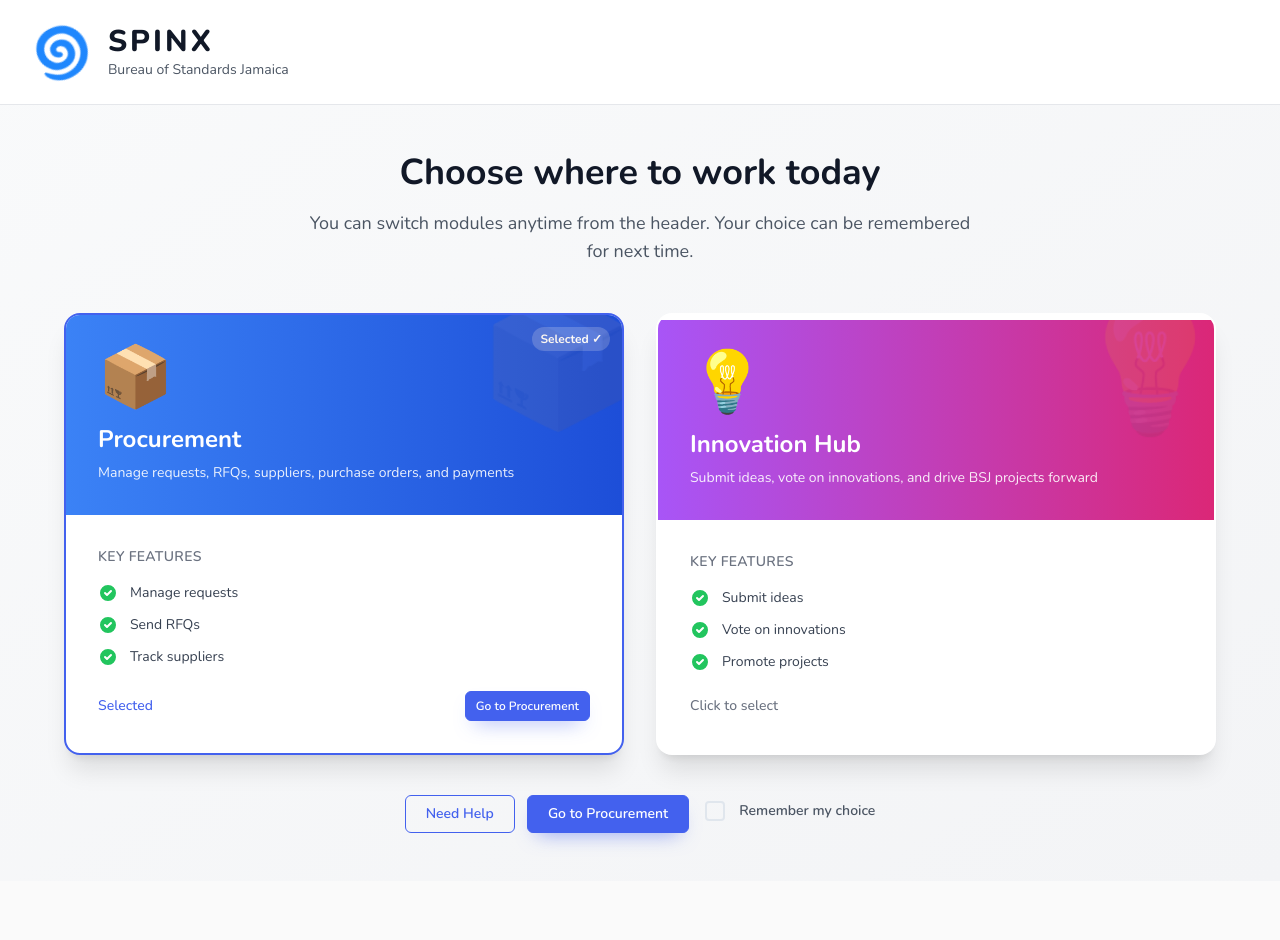
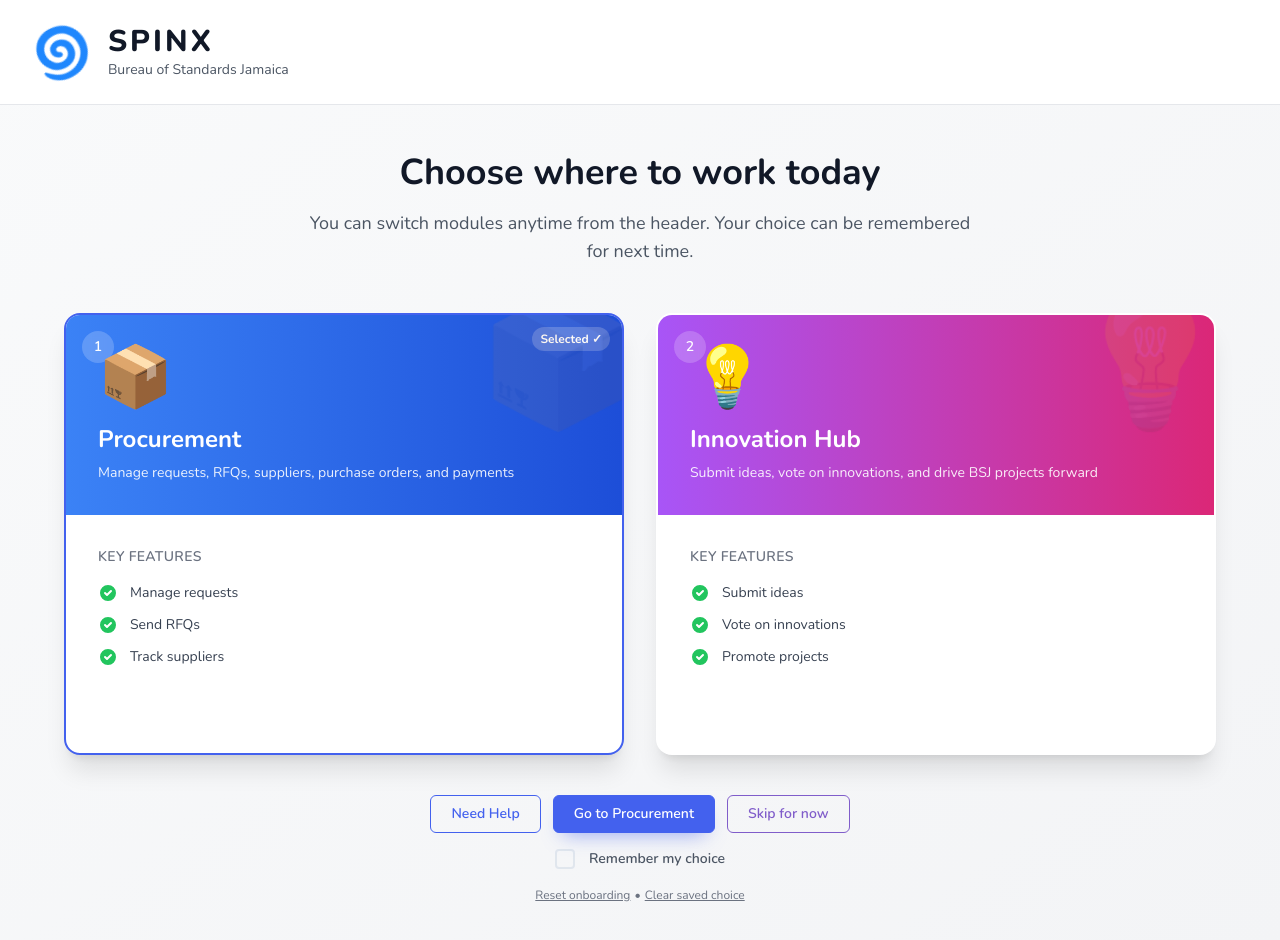
Before and after one commit to standardsja/pms, a React (Vite) app: page /onboarding in a window 1280 px wide. Both pictures are taken after a click on the radio button 344 px from the left and 529 px from the top of the page. Shown: the top 940 px of the page. Before the commit the page ends 881 px from the top, so only its background shows below. Built offline with nearby package versions, Linux system fonts and the light colour scheme.

Commit message:
feat: Enhance Onboarding component with selection announcement and navigation improvements

```diff
--- a/src/pages/Procurement/Auth/Onboarding.tsx
+++ b/src/pages/Procurement/Auth/Onboarding.tsx
@@ -1,4 +1,4 @@
-import { useLocation, useNavigate } from 'react-router-dom';
+import { Link, useLocation, useNavigate } from 'react-router-dom';
 import { useCallback, useEffect, useMemo, useRef, useState } from 'react';
 import { useDispatch } from 'react-redux';
 import { setPageTitle } from '../../../store/themeConfigSlice';
@@ -19,6 +19,7 @@ const Onboarding = () => {
     const isCommittee = currentUser?.role === 'INNOVATION_COMMITTEE';
 
     const [selected, setSelected] = useState<ModuleKey | null>(null);
+    const [selectionAnnouncement, setSelectionAnnouncement] = useState('');
     const [error, setError] = useState<string>('');
     const [isBusy, setIsBusy] = useState<boolean>(false);
     const [rememberChoice, setRememberChoice] = useState<boolean>(false);
@@ -58,6 +59,8 @@ const Onboarding = () => {
         // analytics: page viewed
         logEvent('onboarding_viewed', { role: currentUser?.role ?? 'unknown', force: forceOnboarding, hasLast: !!last, done });
     }, [dispatch, isCommittee, navigate, query, forceOnboarding, t]);
+
+    const displayName = useMemo(() => currentUser?.name || currentUser?.email?.split('@')[0] || '', [currentUser]);
 
     const modules = useMemo(() => {
         const base = [
@@ -148,6 +151,13 @@ const Onboarding = () => {
         }
     };
 
+    useEffect(() => {
+        if (selected) {
+            const title = modulesMap.current[selected]?.title || selected;
+            setSelectionAnnouncement(`${title} selected. Press Enter to continue.`);
+        }
+    }, [selected]);
+
     const onKeyDownRadios = useCallback((e: React.KeyboardEvent<HTMLDivElement>) => {
         if (!modules.length) return;
         const order = modules.map((m) => m.id);
@@ -160,6 +170,13 @@ const Onboarding = () => {
             e.preventDefault();
             const prev = order[(idx - 1 + order.length) % order.length];
             setSelected(prev);
+        } else if (/^[1-9]$/.test(e.key)) {
+            // Number shortcuts 1..N to select modules
+            const n = parseInt(e.key, 10) - 1;
+            if (n >= 0 && n < order.length) {
+                e.preventDefault();
+                setSelected(order[n]);
+            }
         } else if (e.key === 'Enter' || e.key === ' ') {
             e.preventDefault();
             handleContinue();
@@ -175,12 +192,11 @@ const Onboarding = () => {
                         <div className="text-5xl motion-safe:animate-[spin_20s_linear_infinite]">🌀</div>
                         <div>
                             <h1 className="text-3xl font-black text-gray-900 dark:text-white tracking-widest">SPINX</h1>
-                            <p className="text-sm text-gray-600 dark:text-gray-400">Bureau of Standards Jamaica</p>
+                            <p className="text-sm text-gray-600 dark:text-gray-400">Bureau of Standards Jamaica{displayName ? ` • Welcome, ${displayName}` : ''}</p>
                         </div>
                     </div>
                 </div>
             </div>
-
             {/* Main Content */}
             <div className="max-w-7xl mx-auto px-4 sm:px-6 lg:px-8 py-12">
                 <div className="text-center mb-12">
@@ -188,6 +204,8 @@ const Onboarding = () => {
                     <p className="text-lg text-gray-600 dark:text-gray-400 max-w-2xl mx-auto">
                         {t('onboarding.subtitle')}
                     </p>
+                    {/* ARIA live region for screen readers */}
+                    <div aria-live="polite" className="sr-only" id="onboarding-selection-announcer">{selectionAnnouncement}</div>
                 </div>
 
                 {error && (
@@ -205,7 +223,7 @@ const Onboarding = () => {
                     onKeyDown={onKeyDownRadios}
                     tabIndex={0}
                 >
-                    {modules.map((m) => {
+                    {modules.map((m, index) => {
                         const isActive = selected === m.id;
                         return (
                             <button
@@ -218,12 +236,17 @@ const Onboarding = () => {
                                     setSelected(m.id);
                                     logEvent('onboarding_selected', { selected: m.id });
                                 }}
+                                onDoubleClick={() => {
+                                    setSelected(m.id);
+                                    handleContinue();
+                                }}
                                 className={`group relative text-left bg-white dark:bg-gray-800 rounded-2xl shadow-xl hover:shadow-2xl transition-all duration-300 overflow-hidden border-2 focus:outline-none focus-visible:ring-4 focus-visible:ring-primary/30 ${
                                     isActive ? 'border-primary' : 'border-transparent hover:border-primary/60'
                                 }`}
                             >
                                 {/* Gradient Header */}
                                 <div className={`bg-gradient-to-r ${m.gradient} p-6 md:p-8 text-white relative overflow-hidden`}>
+                                    <span className="absolute left-4 top-4 inline-flex items-center justify-center w-8 h-8 rounded-full bg-white/20 backdrop-blur-sm text-sm font-semibold">{index + 1}</span>
                                     {isActive && (
                                         <span className="absolute top-3 right-3 bg-white/20 text-white text-xs font-bold px-2 py-1 rounded-full backdrop-blur-sm">
                                             {t('onboarding.badges.selected')}
@@ -238,9 +261,9 @@ const Onboarding = () => {
                                 </div>
 
                                 {/* Features List */}
-                                <div className="p-8">
+                                <div className="p-8 flex flex-col h-full">
                                     <h4 className="text-sm font-semibold text-gray-500 dark:text-gray-400 uppercase tracking-wide mb-4">{t('onboarding.keyFeatures')}</h4>
-                                    <ul className="space-y-3">
+                                    <ul className="space-y-3 flex-1">
                                         {m.features.map((feature, idx) => (
                                             <li key={idx} className="flex items-center gap-3 text-gray-700 dark:text-gray-300">
                                                 <svg className="w-5 h-5 text-green-500 flex-shrink-0" fill="currentColor" viewBox="0 0 20 20">
@@ -263,6 +286,7 @@ const Onboarding = () => {
                                             </span>
                                         </div>
                                         {isActive && (
+                                            <div className="flex items-center gap-3">
                                                 <button
                                                     type="button"
                                                     className="btn btn-primary btn-sm"
@@ -272,6 +296,14 @@ const Onboarding = () => {
                                                     {selected === 'ih' && t('onboarding.goTo.ih')}
                                                     {selected === 'committee' && t('onboarding.goTo.committee')}
                                                 </button>
+                                                <button
+                                                    type="button"
+                                                    className="btn btn-outline-secondary btn-sm"
+                                                    onClick={() => navigate(modulePath(selected))}
+                                                >
+                                                    {t('onboarding.continue')}
+                                                </button>
+                                            </div>
                                         )}
                                     </div>
                                 </div>
@@ -282,8 +314,8 @@ const Onboarding = () => {
 
                 {/* Controls */}
                 <div className="max-w-3xl mx-auto mt-10">
-                    <div className="flex items-center justify-center flex-col sm:flex-row gap-4">
-                        <div className="flex gap-3 w-full sm:w-auto">
+                    <div className="flex items-center justify-center flex-col gap-4">
+                        <div className="flex gap-3 w-full sm:w-auto justify-center">
                             <button
                                 type="button"
                                 className="btn btn-outline-primary w-full sm:w-auto"
@@ -306,8 +338,15 @@ const Onboarding = () => {
                                     selected === 'pms' ? t('onboarding.goTo.pms') : selected === 'ih' ? t('onboarding.goTo.ih') : t('onboarding.continue')
                                 )}
                             </button>
+                            <button
+                                type="button"
+                                className="btn btn-outline-secondary w-full sm:w-auto"
+                                onClick={() => navigate(modulePath(selected || lastModule || 'pms'))}
+                            >
+                                Skip for now
+                            </button>
                         </div>
-                        <div className="mt-2 sm:mt-0">
+                        <div className="mt-2 sm:mt-0 flex items-center justify-center">
                             <label className="flex items-center gap-2 text-sm text-gray-600 dark:text-gray-400 cursor-pointer">
                                 <input
                                     type="checkbox"
@@ -322,6 +361,12 @@ const Onboarding = () => {
                             </label>
                         </div>
                     </div>
+                    {/* Centered action links under controls */}
+                    <div className="text-xs text-gray-500 dark:text-gray-400 mt-3 text-center">
+                        <Link to="/onboarding?reset=1" className="underline">Reset onboarding</Link>
+                        <span className="mx-1">•</span>
+                        <Link to="/onboarding?clear=1" className="underline">Clear saved choice</Link>
+                    </div>
                 </div>
             </div>
         </div>
```
Lines whose indentation alone changed are shown as unchanged.
